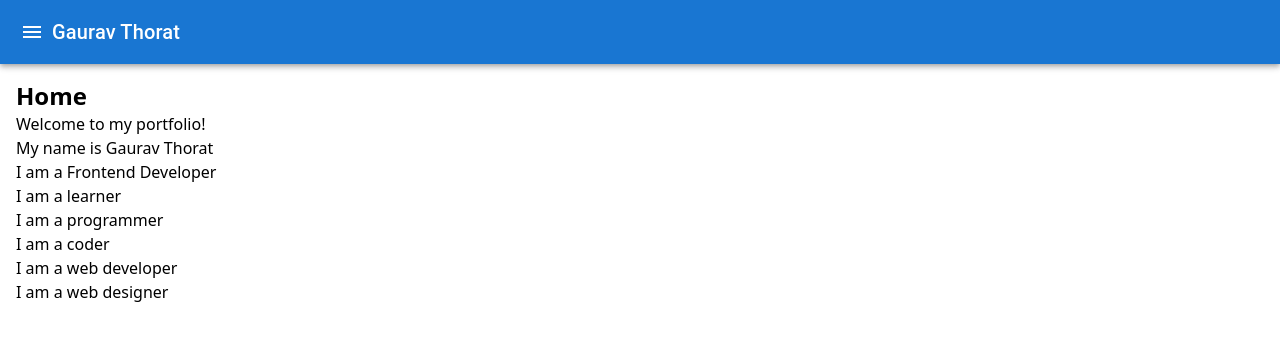
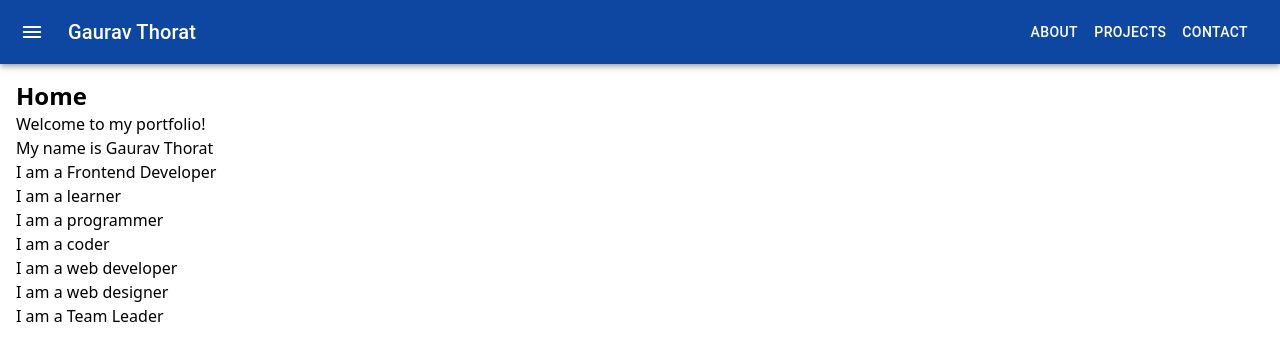
Before and after one commit to gauravthorath/Portfolio, a React (Vite) app: page / in a window 1280 px wide. Shown: the top 360 px of the page. Built offline with nearby package versions, Linux system fonts and the light colour scheme.

Commit message:
update navbar

```diff
--- a/src/components/NavBar.tsx
+++ b/src/components/NavBar.tsx
@@ -4,17 +4,47 @@ import Toolbar from "@mui/material/Toolbar";
 import Typography from "@mui/material/Typography";
 import IconButton from "@mui/material/IconButton";
 import MenuIcon from "@mui/icons-material/Menu";
+import { Button } from "@mui/material";
+import { useRouter } from "@tanstack/react-router"; // Correct hook
 
 const NavBar: React.FC = () => {
+  const router = useRouter(); // Get the router object
+
+  // Navigation functions
+  const goToAbout = () => {
+    router.navigate({ to: "/about" });
+  };
+
+  const goToProjects = () => {
+    router.navigate({ to: "/projects" });
+  };
+
+  const goToContact = () => {
+    router.navigate({ to: "/contact" });
+  };
+
   return (
-    <AppBar position="static">
-      <Toolbar>
-        <IconButton edge="start" color="inherit" aria-label="menu">
-          <MenuIcon />
-        </IconButton>
-        <Typography variant="h6" className="flex-1">
-          Gaurav Thorat
-        </Typography>
+    <AppBar position="sticky" sx={{ backgroundColor: "#0d47a1" }}>
+      <Toolbar sx={{ display: "flex", justifyContent: "space-between" }}>
+        <div style={{ display: "flex", alignItems: "center" }}>
+          <IconButton edge="start" color="inherit" aria-label="menu">
+            <MenuIcon />
+          </IconButton>
+          <Typography variant="h6" sx={{ ml: 2 }}>
+            Gaurav Thorat
+          </Typography>
+        </div>
+        <div>
+          <Button color="inherit" onClick={goToAbout}>
+            About
+          </Button>
+          <Button color="inherit" onClick={goToProjects}>
+            Projects
+          </Button>
+          <Button color="inherit" onClick={goToContact}>
+            Contact
+          </Button>
+        </div>
       </Toolbar>
     </AppBar>
   );
--- a/src/pages/About.tsx
+++ b/src/pages/About.tsx
@@ -4,7 +4,10 @@ const About: React.FC = () => {
   return (
     <div className="p-4 bg-gradient-to-r from-purple-400 to-pink-500 min-h-screen text-white">
       <h1 className="text-4xl font-bold mb-4 animate-bounce">Hi there! 👋</h1>
-      <p className="text-xl mb-4">I'm a 14-year-old Frontend Developer!</p>
+      <p className="text-xl mb-4">
+        I have 14 years experience in Software Development, focused on frontend
+        development since 8 years!
+      </p>
       <div className="space-y-2">
         <p>🚀 Learning React and TypeScript</p>
         <p>💻 Coding cool websites</p>
--- a/src/pages/Home.tsx
+++ b/src/pages/Home.tsx
@@ -12,6 +12,7 @@ const Home: React.FC = () => {
       <p>I am a coder</p>
       <p>I am a web developer</p>
       <p>I am a web designer</p>
+      <p>I am a Team Leader</p>
     </div>
   );
 };
```
